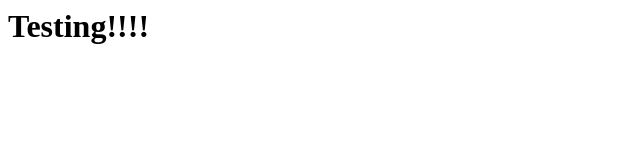
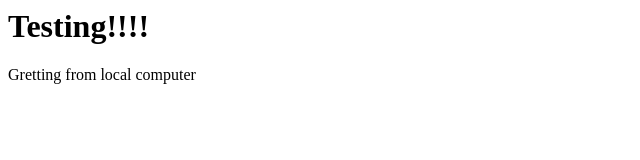
Before and after one commit to Santosh0423/Websitework, a plain HTML site: page index.html in a window 1280 px wide. Shown: the whole page, without its empty margins (0-640 px from the left). Drawn offline with Linux system fonts and the light colour scheme.

Commit message:
Update index.html

```diff
--- a/index.html
+++ b/index.html
@@ -1 +1,2 @@
 <h1> Testing!!!!</h1>
+<p> Gretting from local computer</p>
```
